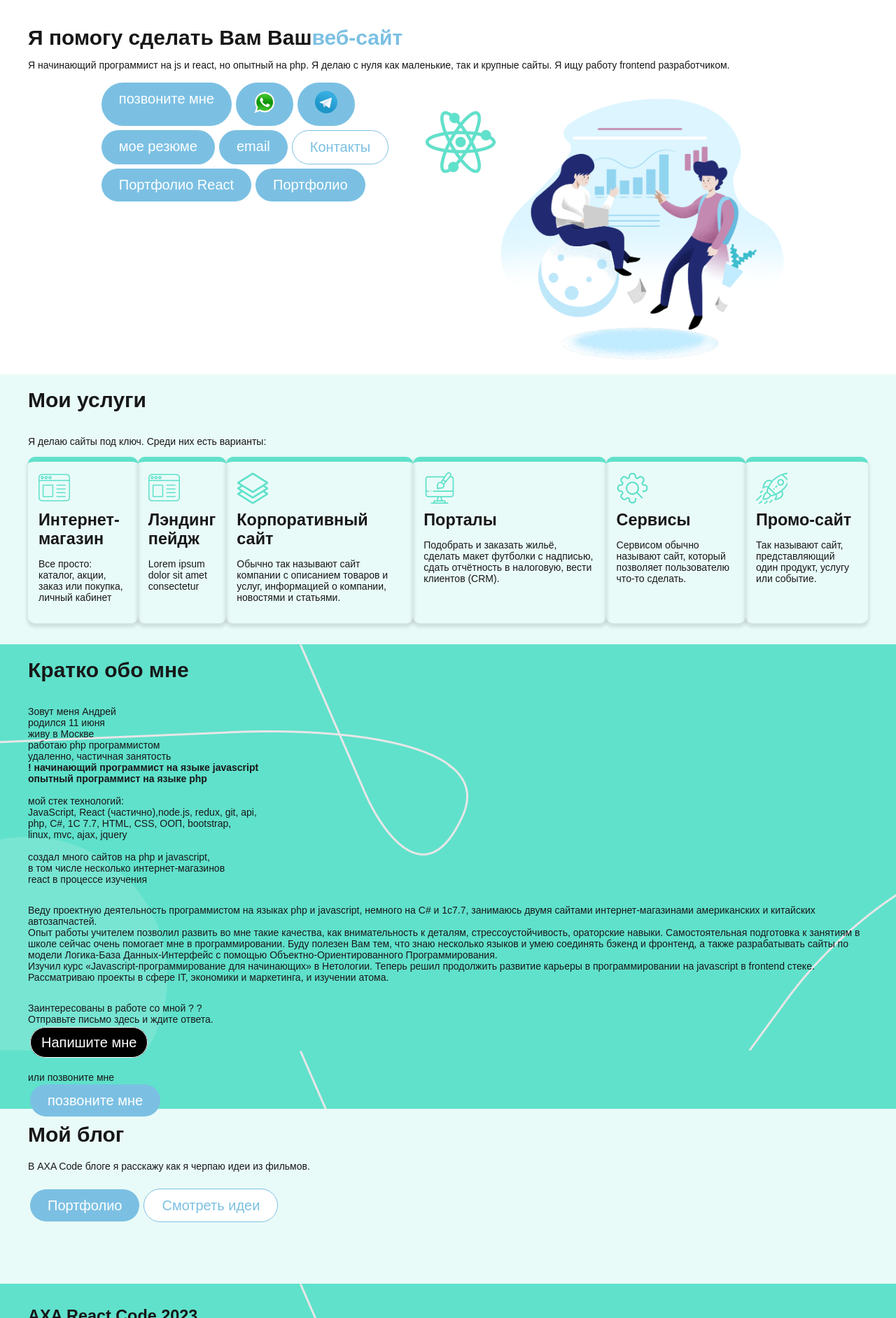
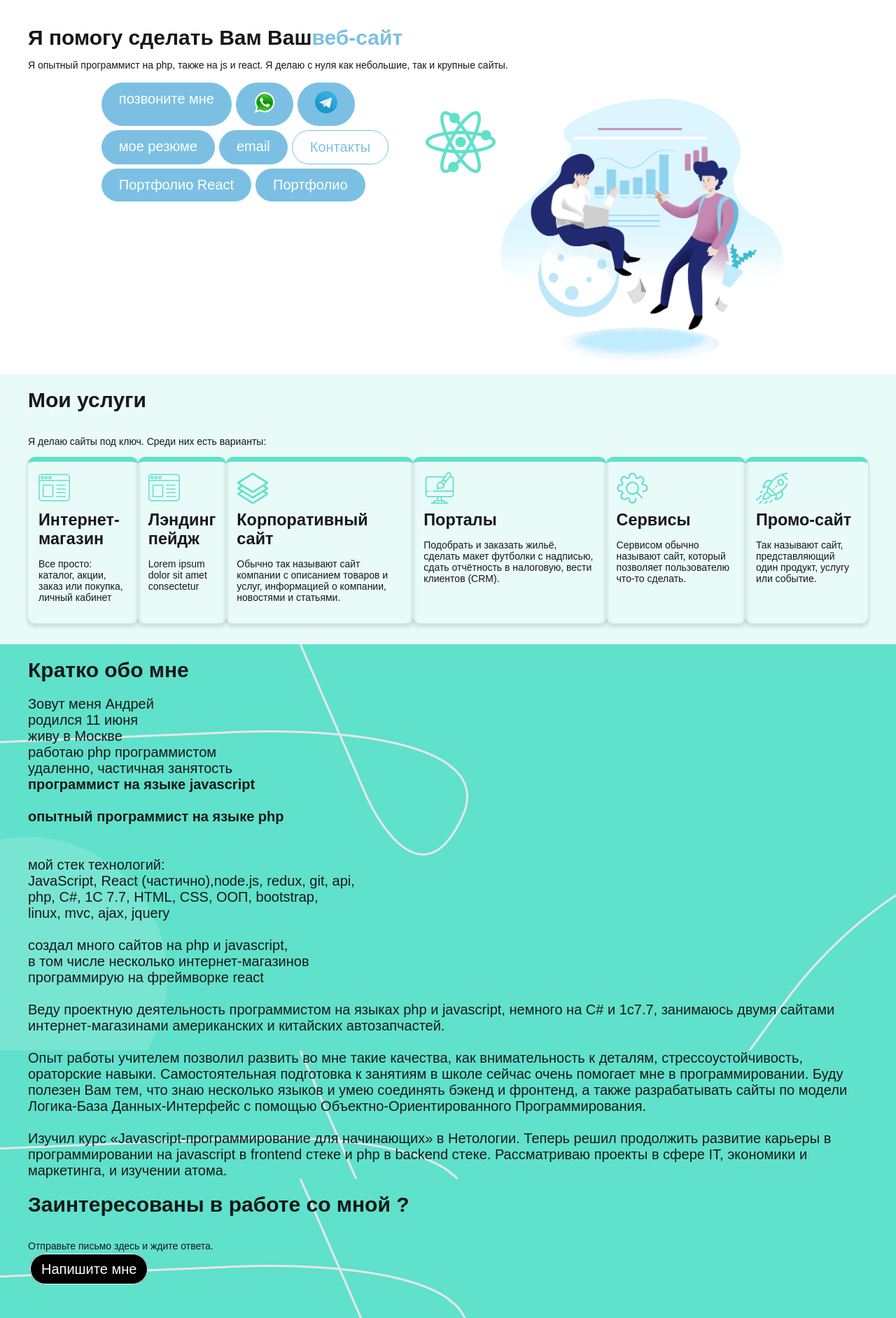
Before and after one commit to pevec1/axareact, a React (Create React App) app: page / in a window 1280 px wide. Shown: the part 96-1980 px from the top of the page at 70% size. Built offline with nearby package versions, Linux system fonts and the light colour scheme.

Commit message:
исправления

```diff
--- a/package.json
+++ b/package.json
@@ -2,6 +2,7 @@
   "name": "axareact.ru",
   "version": "0.1.0",
   "private": true,
+  "homepage": ".",
   "dependencies": {
     "@emotion/react": "^11.11.1",
     "@emotion/styled": "^11.11.0",
--- a/src/components/header/Header.js
+++ b/src/components/header/Header.js
@@ -20,10 +20,8 @@ const Header = () => {
                 <span style={{ color: "#7bc0e3" }}>веб-сайт</span>
               </h1>
               <p>
-                Я начинающий программист на js и react, но опытный на php. Я
-                делаю с нуля как маленькие, так и крупные сайты. Я ищу работу
-                frontend разработчиком.
-              </p>
+                Я опытный программист на php, также на js и react. Я
+                делаю с нуля как небольшие, так и крупные сайты.              </p>
             </div>
           </div>
           <div className="row">
--- a/src/pages/Aboutus.js
+++ b/src/pages/Aboutus.js
@@ -38,11 +38,11 @@ const Aboutus = () => {
             Программирования. <br />
             Изучил курс «Javascript-программирование для начинающих» в
             Нетологии. Теперь решил продолжить развитие карьеры в
-            программировании на javascript в frontend стеке. <br />
-            Рассматриваю проекты в сфере IT, экономики и маркетинга, и изучении
-            атома.
+            программировании на javascript в frontend стеке и php в backend
+            стеке. Рассматриваю проекты в сфере IT, экономики и маркетинга, и
+            изучении атома.
             <br />
-             <h2>Мое резюме (также есть на google docs, см. выше)</h2>
+            <h2>Мое резюме (также есть на google docs, см. выше)</h2>
             <h3>Мои профессии:</h3>
             — Программист php, <br />
             — Разработчик js,
--- a/src/pages/Home.js
+++ b/src/pages/Home.js
@@ -68,7 +68,6 @@ const Home = () => {
       <section className="work-as work">
         <div className="container">
           <h2>Кратко обо мне</h2>
-          <p>
           Зовут меня Андрей
           <br />
           родился 11 июня
@@ -79,7 +78,7 @@ const Home = () => {
           <br />
           удаленно, частичная занятость
           <br />
-            <strong>! начинающий программист на языке javascript</strong>
+          <strong>программист на языке javascript</strong>
           <br />
           <strong>опытный программист на языке php</strong>
           <br />
@@ -97,31 +96,34 @@ const Home = () => {
           <br />
           в том числе несколько интернет-магазинов
           <br />
-            react в процессе изучения
+          программирую на фреймворке react
           <br />
-          </p>
-          <p>
-            Веду проектную деятельность программистом на языках php и
-            javascript, немного на C# и 1с7.7, занимаюсь двумя сайтами
-            интернет-магазинами американских и китайских автозапчастей.
+          <br />
+          Веду проектную деятельность программистом на языках php и javascript,
+          немного на C# и 1с7.7, занимаюсь двумя сайтами интернет-магазинами
+          американских и китайских автозапчастей.
+          <br />
           <br />
           Опыт работы учителем позволил развить во мне такие качества, как
           внимательность к деталям, стрессоустойчивость, ораторские навыки.
           Самостоятельная подготовка к занятиям в школе сейчас очень помогает
           мне в программировании. Буду полезен Вам тем, что знаю несколько
-            языков и умею соединять бэкенд и фронтенд, а также разрабатывать
-            сайты по модели Логика-База Данных-Интерфейс с помощью
+          языков и умею соединять бэкенд и фронтенд, а также разрабатывать сайты
+          по модели Логика-База Данных-Интерфейс с помощью
           Объектно-Ориентированного Программирования.
           <br />
-            Изучил курс «Javascript-программирование для начинающих» в
-            Нетологии. Теперь решил продолжить развитие карьеры в
-            программировании на javascript в frontend стеке. Рассматриваю
+          <br />
+          Изучил курс «Javascript-программирование для начинающих» в Нетологии.
+          Теперь решил продолжить развитие карьеры в программировании на
+          javascript в frontend стеке и php в backend стеке. Рассматриваю
           проекты в сфере IT, экономики и маркетинга, и изучении атома.
-          </p>
-          <p>
-            Заинтересованы в работе со мной ? ?<br />
-            Отправьте письмо здесь и ждите ответа.
-          </p>
+          <br />
+        </div>
+      </section>
+      <section className="work-as work">
+        <div className="container">
+          <h2>Заинтересованы в работе со мной ?</h2>
+          <p>Отправьте письмо здесь и ждите ответа.</p>
           <div>
             <a
               href="mailto:pevec1@yandex.ru?subject=вопрос"
@@ -129,14 +131,6 @@ const Home = () => {
               className="btn-black"
             >
               Напишите мне
-            </a>
-          </div>
-          <p>
-            <br /> или позвоните мне
-          </p>
-          <div>
-            <a href="tel:+79652758777" rel="nofollow" className="btn">
-              позвоните мне
             </a>
           </div>
         </div>
@@ -148,7 +142,7 @@ const Home = () => {
               <h2>Мой блог</h2>
               <p>В AXA Code блоге я расскажу как я черпаю идеи из фильмов.</p>
             </div>
-            <br/>
+            <br />
             <a className="btn" href="works.php">
               Портфолио
             </a>
```
Lines whose indentation alone changed are shown as unchanged.
